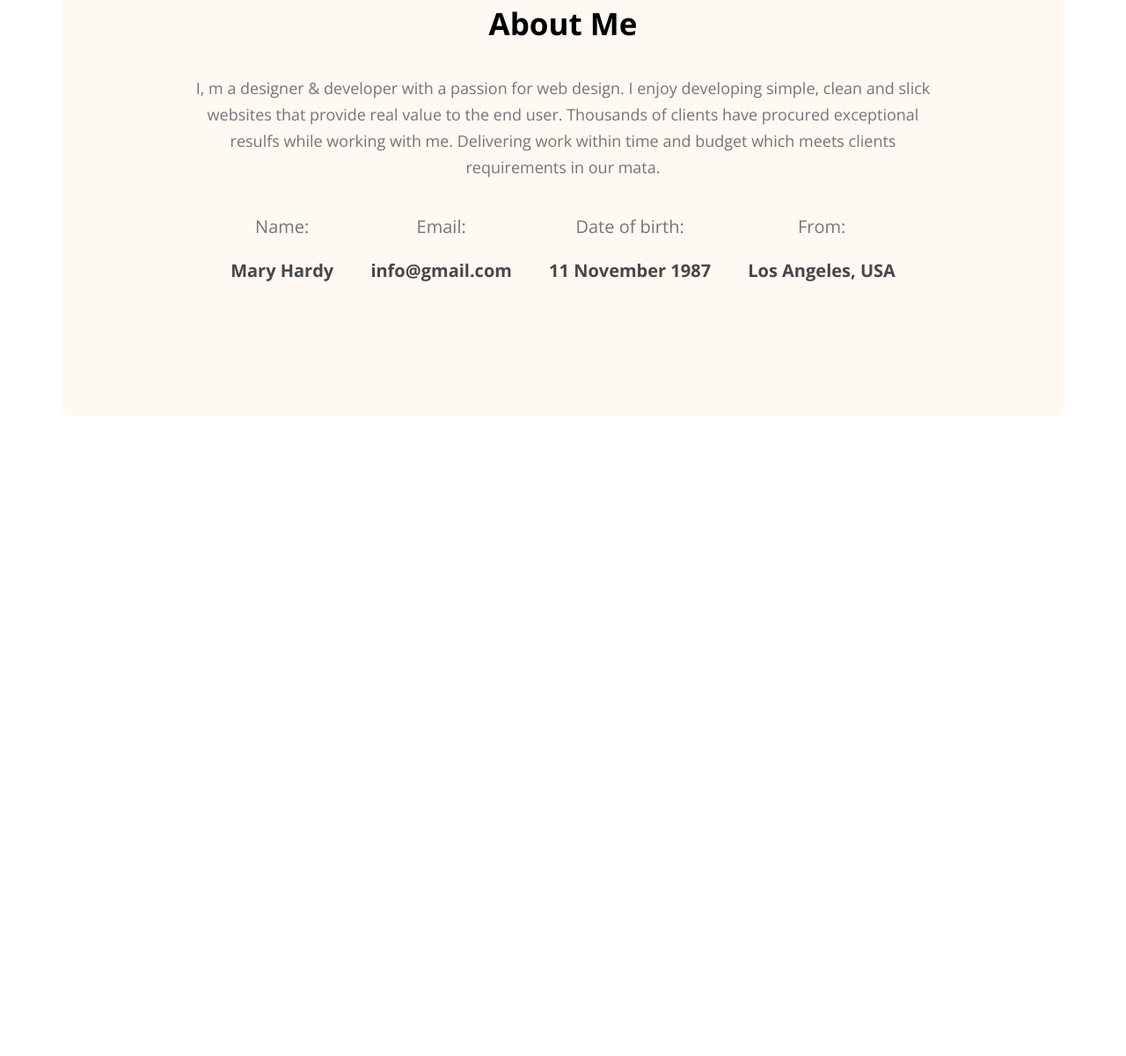
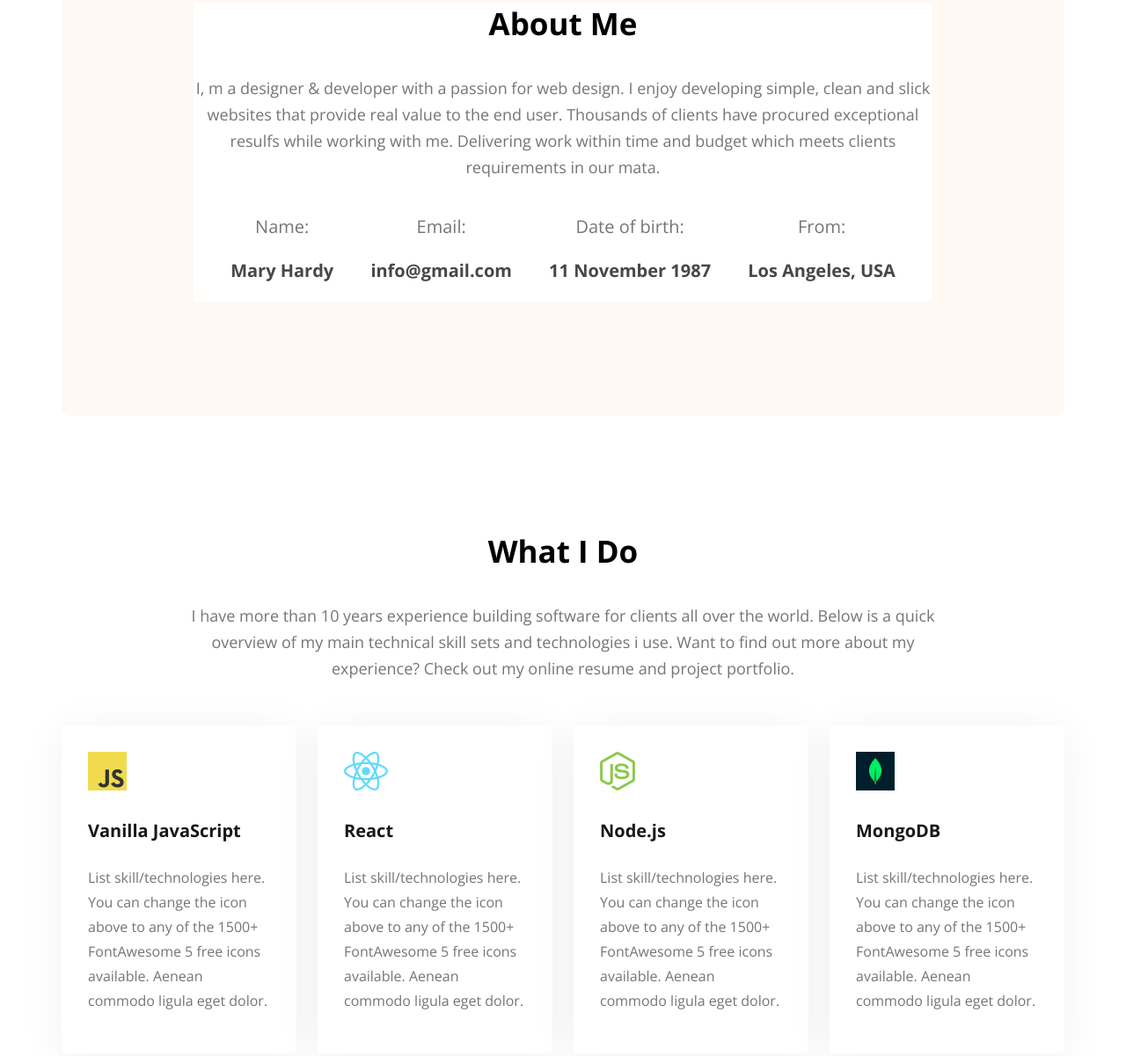
Before and after one commit to tanvirjem2/Portfolio-2.0, a plain HTML site: page index.html in a window 1280 px wide. Shown: the part 1127-2328 px from the top of the page at 88% size. Before the commit the page ends 1608 px from the top, so only its background shows below. Drawn offline with nearby package versions, Linux system fonts and the light colour scheme.

Commit message:
What I Do Section Done

```diff
--- a/index.html
+++ b/index.html
@@ -57,13 +57,21 @@
     </header>
 
     <main>
+
+        <!-- About Section -->
+
         <section class="about secondary-bg">
 
+            <div style="background-color: #FFF;">
+
                 <h3 class="section-title">About Me</h3>
-            <p class="section-description">I, m a designer & developer with a passion for web design. I enjoy developing
+                <p class="section-description">I, m a designer & developer with a passion for web design. I enjoy
+                    developing
                     simple, clean and slick
-                websites that provide real value to the end user. Thousands of clients have procured exceptional resulfs
-                while working with me. Delivering work within time and budget which meets clients requirements in our
+                    websites that provide real value to the end user. Thousands of clients have procured exceptional
+                    resulfs
+                    while working with me. Delivering work within time and budget which meets clients requirements in
+                    our
                     mata.</p>
 
                 <div class="about-items">
@@ -90,7 +98,48 @@
 
                 </div>
 
+            </div>
+
         </section>
+
+        <!-- What I Do section -->
+
+        <section class="skills">
+            <h3 class="section-title text-center">What I Do</h3>
+            <p style="width: 900px; margin: 0 auto;" class="section-description text-center">I have more than 10 years
+                experience building software for clients all over the world. Below is a quick overview of my main
+                technical skill sets and technologies i use. Want to find out more about my experience? Check out my
+                online resume and project portfolio.</p>
+
+            <div class="skills-container">
+                <div class="skill">
+                    <img src="images/icons/js.png" alt="">
+                    <h4 class="skill-title">Vanilla JavaScript</h4>
+                    <p class="skill-description">List skill/technologies here. You can change the icon above to any of
+                        the 1500+ FontAwesome 5 free icons available. Aenean commodo ligula eget dolor.</p>
+                </div>
+                <div class="skill">
+                    <img src="images/icons/react.png" alt="">
+                    <h4 class="skill-title">React</h4>
+                    <p class="skill-description">List skill/technologies here. You can change the icon above to any of
+                        the 1500+ FontAwesome 5 free icons available. Aenean commodo ligula eget dolor.</p>
+                </div>
+                <div class="skill">
+                    <img src="images/icons/nodejs.png" alt="">
+                    <h4 class="skill-title">Node.js</h4>
+                    <p class="skill-description">List skill/technologies here. You can change the icon above to any of
+                        the 1500+ FontAwesome 5 free icons available. Aenean commodo ligula eget dolor.</p>
+                </div>
+                <div class="skill">
+                    <img src="images/icons/mongo.png" alt="">
+                    <h4 class="skill-title">MongoDB</h4>
+                    <p class="skill-description">List skill/technologies here. You can change the icon above to any of
+                        the 1500+ FontAwesome 5 free icons available. Aenean commodo ligula eget dolor.</p>
+                </div>
+            </div>
+
+        </section>
+
     </main>
 
     <footer></footer>
--- a/styles/portfolio.css
+++ b/styles/portfolio.css
@@ -40,6 +40,10 @@
      font-size: 18px;
      font-family: 400px;
      line-height: 30px;
+ }
+
+ .text-center {
+     text-align: center;
  }
 
  /* header */
@@ -139,3 +143,37 @@
      font-weight: 700;
      line-height: 30px;
  }
+
+ /* What I Do */
+
+ .skills {
+     margin-top: 130px;
+ }
+
+ .skills-container {
+     display: flex;
+     align-items: center;
+     gap: 24px;
+     margin-top: 50px;
+ }
+
+ .skill {
+     border-radius: 5px;
+     background: #FFF;
+     box-shadow: 0px 6px 50px 0px rgba(0, 0, 0, 0.06);
+     padding: 30px;
+ }
+
+ .skill-title {
+     color: #181818;
+     font-size: 20px;
+     font-weight: 700;
+     line-height: normal;
+ }
+
+ .skill-description {
+     color: #757575;
+     font-size: 16px;
+     font-weight: 400;
+     line-height: 28px;
+ }
```
Lines whose indentation alone changed are shown as unchanged.
